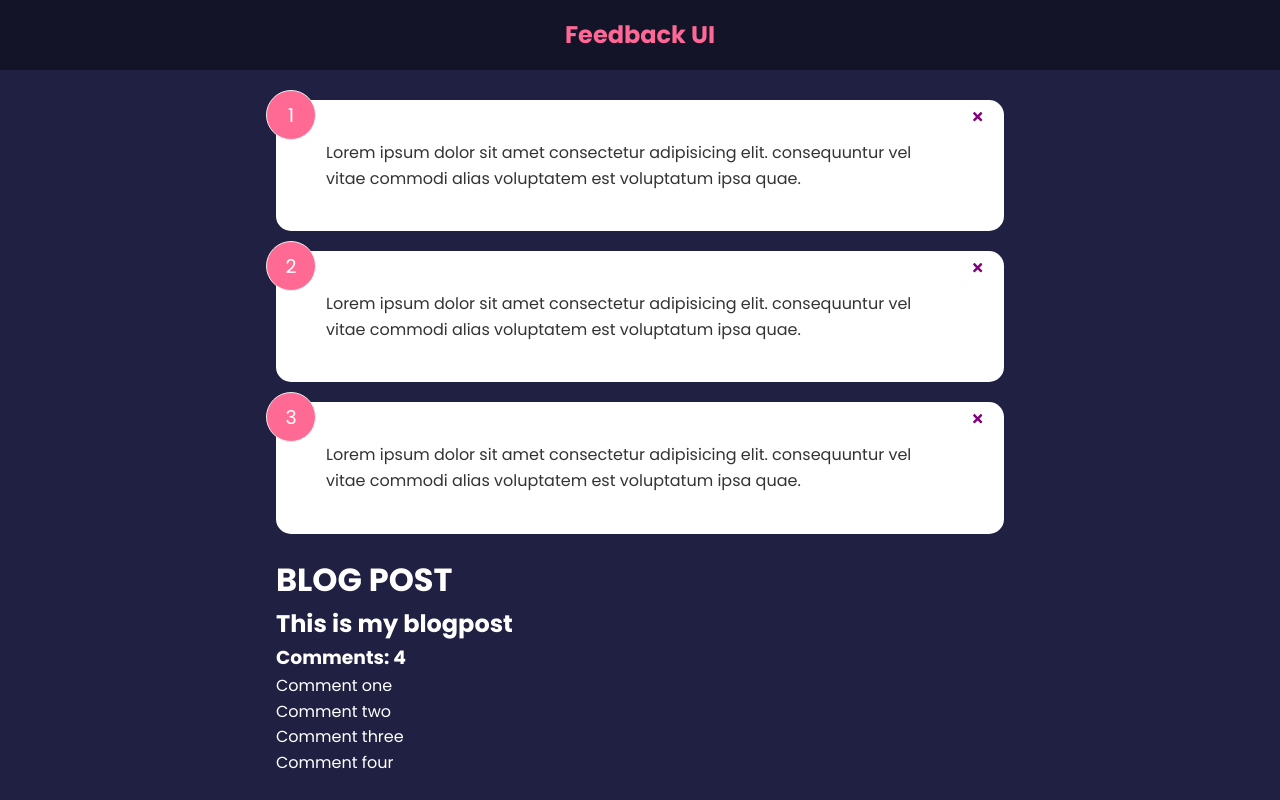
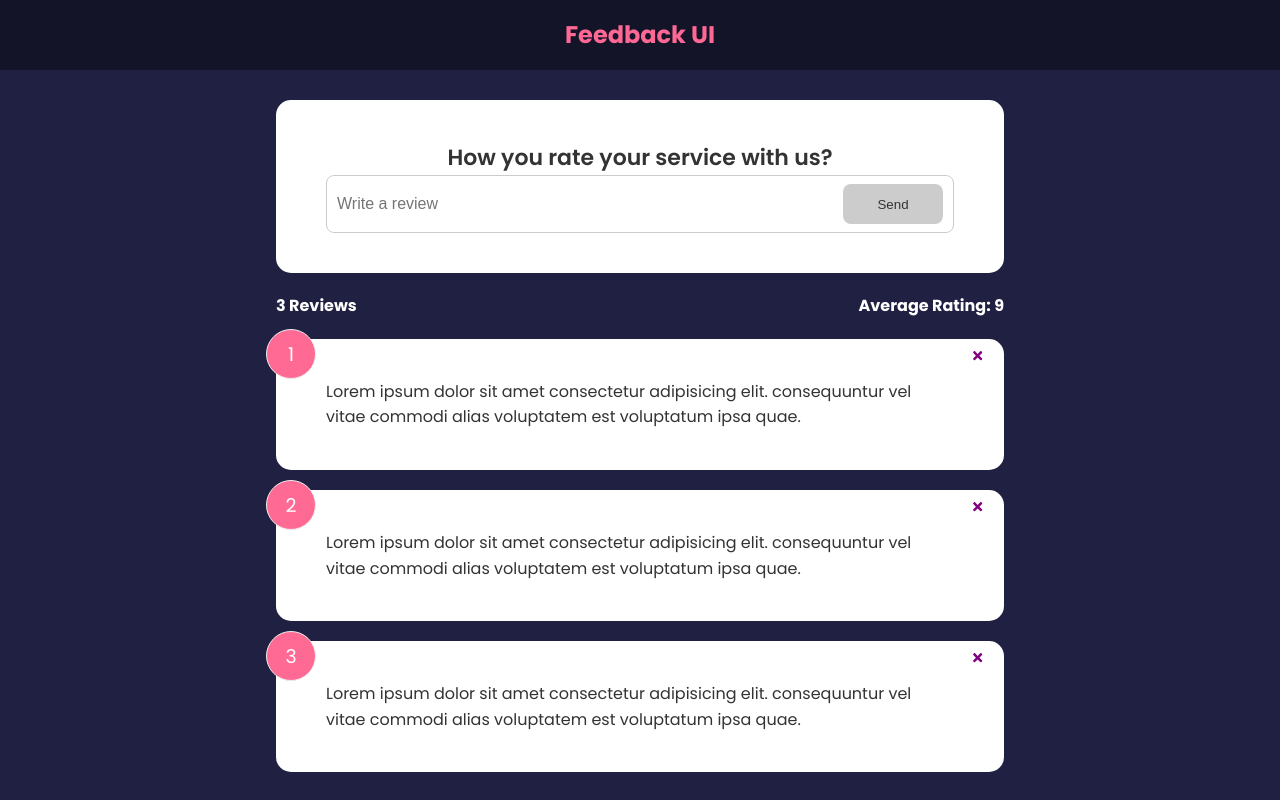
Before and after one commit to frankvazk/feedback-react-app, a React (Create React App) app: page / in a window 1280 px wide. Shown: the top 800 px of the page. Built offline with nearby package versions, Linux system fonts and the light colour scheme; the HTML template or start-up script is replaced by a standard one.

Commit message:
Feedback Form, Stats, Shared Button Component, Text Live Validation

```diff
--- a/src/App.js
+++ b/src/App.js
@@ -3,6 +3,8 @@ import Header from "./components/Header";
 import { useState } from "react";
 import FeedbackData from "./data/feedbackData";
 import FeedbackList from "./components/FeedbackList";
+import FeedbackStats from "./components/FeedbackStats";
+import FeedbackForm from "./components/FeedbackForm";
 
 const App = () => {
   const [feedback, setFeedback] = useState(FeedbackData);
@@ -26,6 +28,8 @@ const App = () => {
     <>
       <Header />
       <div className="container">
+        <FeedbackForm />
+        <FeedbackStats feedback={feedback} />
         <FeedbackList deleteFeedback={deleteFeedback} feedback={feedback} />
         <h1>{title.toUpperCase()}</h1>
         <h2>{body}</h2>
--- /dev/null
+++ b/src/components/FeedbackForm.jsx
@@ -0,0 +1,47 @@
+import React, { useState } from "react";
+import Button from "./shared/Button";
+import Card from "./shared/Card";
+
+const FeedbackForm = () => {
+  const [text, setText] = useState("");
+  const [isDisabled, setIsDisabled] = useState(true);
+  const [message, setMessage] = useState("");
+
+  const handleTextChange = (e) => {
+    let data = e.target.value;
+    console.log(data.length);
+    if (data === "") {
+      setIsDisabled(true);
+      setMessage(null);
+    } else if (data !== "" && data.trim().length < 10) {
+      setMessage("Text must be at least 10 characters");
+      setIsDisabled(true);
+    } else {
+      setMessage(null);
+      setIsDisabled(false);
+    }
+    setText(data);
+  };
+  return (
+    <Card>
+      <form>
+        <h2>How you rate your service with us?</h2>
+        {/** @todo - rating select component  */}
+        <div className="input-group">
+          <input
+            type="text"
+            placeholder="Write a review"
+            value={text}
+            onChange={handleTextChange}
+          />
+          <Button type="submit" disabled={isDisabled}>
+            Send
+          </Button>
+        </div>
+      </form>
+      {message && <div className="message">{message}</div>}
+    </Card>
+  );
+};
+
+export default FeedbackForm;
--- /dev/null
+++ b/src/components/FeedbackStats.jsx
@@ -0,0 +1,29 @@
+import React from "react";
+import PropTypes from "prop-types";
+
+const FeedbackStats = ({ feedback }) => {
+  const avg = (
+    feedback.reduce((acc, cur) => acc + cur.rating, 0) / feedback.length
+  )
+    .toFixed(2)
+    .replace(/[.,]00$/, "");
+
+  return (
+    <div className="feedback-stats">
+      <h4>{feedback.length} Reviews</h4>
+      <h4>Average Rating: {isNaN(avg) ? 0 : avg}</h4>
+    </div>
+  );
+};
+
+FeedbackStats.propTypes = {
+  feedback: PropTypes.arrayOf(
+    PropTypes.shape({
+      id: PropTypes.number,
+      text: PropTypes.string,
+      rating: PropTypes.number,
+    })
+  ),
+};
+
+export default FeedbackStats;
--- /dev/null
+++ b/src/components/shared/Button.jsx
@@ -0,0 +1,25 @@
+import React from "react";
+import PropTypes from "prop-types";
+
+const Button = ({ children, version, type, disabled }) => {
+  return (
+    <button type={type} disabled={disabled} className={`btn btn-${version}`}>
+      {children}
+    </button>
+  );
+};
+
+Button.defaultProps = {
+  version: "primary",
+  type: "button",
+  isDisabled: false,
+};
+
+Button.propTypes = {
+  children: PropTypes.node.isRequired,
+  version: PropTypes.string,
+  disabled: PropTypes.bool,
+  type: PropTypes.string,
+};
+
+export default Button;
```
